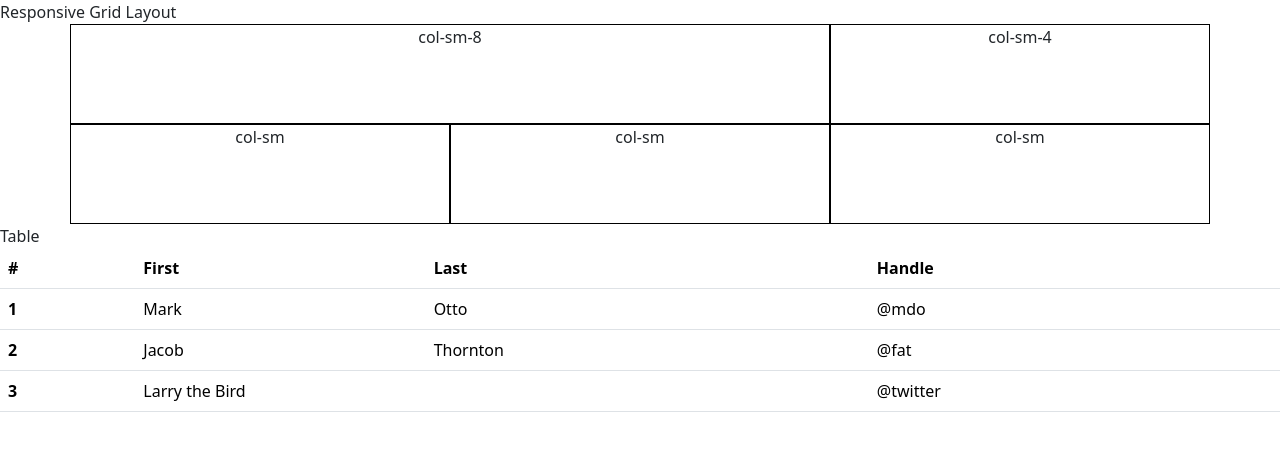
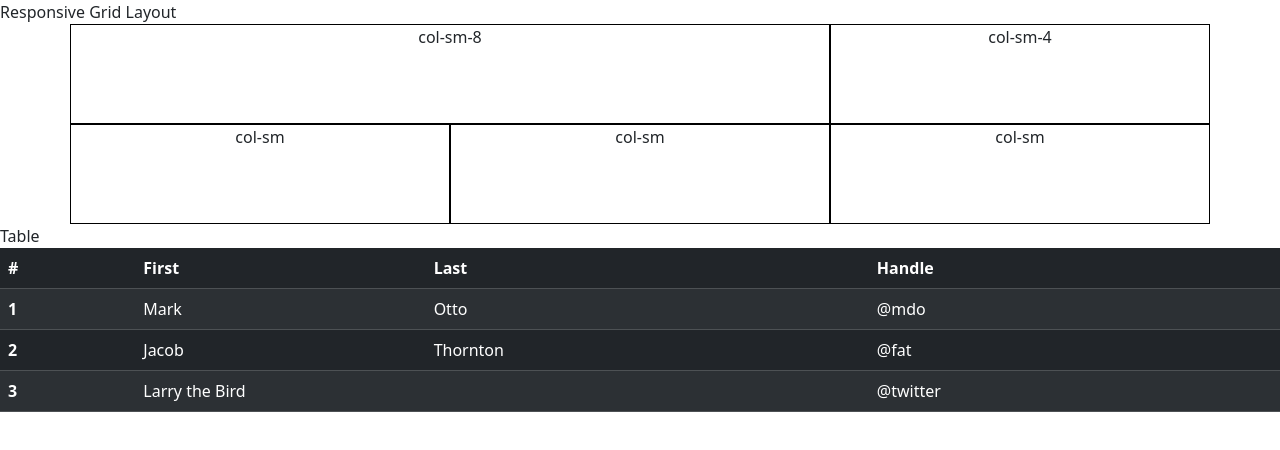
Before and after one commit to g-nbo/6-bootstrap, a plain HTML site: page pages/index.html in a window 1280 px wide. Drawn offline with nearby package versions, Linux system fonts and the light colour scheme.

Commit message:
Making sure everything is in

```diff
--- a/pages/index.html
+++ b/pages/index.html
@@ -36,7 +36,7 @@
     </div>
 
     Table
-    <table class="table">
+    <table class="table table-dark table-striped">
         <thead>
             <tr>
                 <th scope="col">#</th>
```
